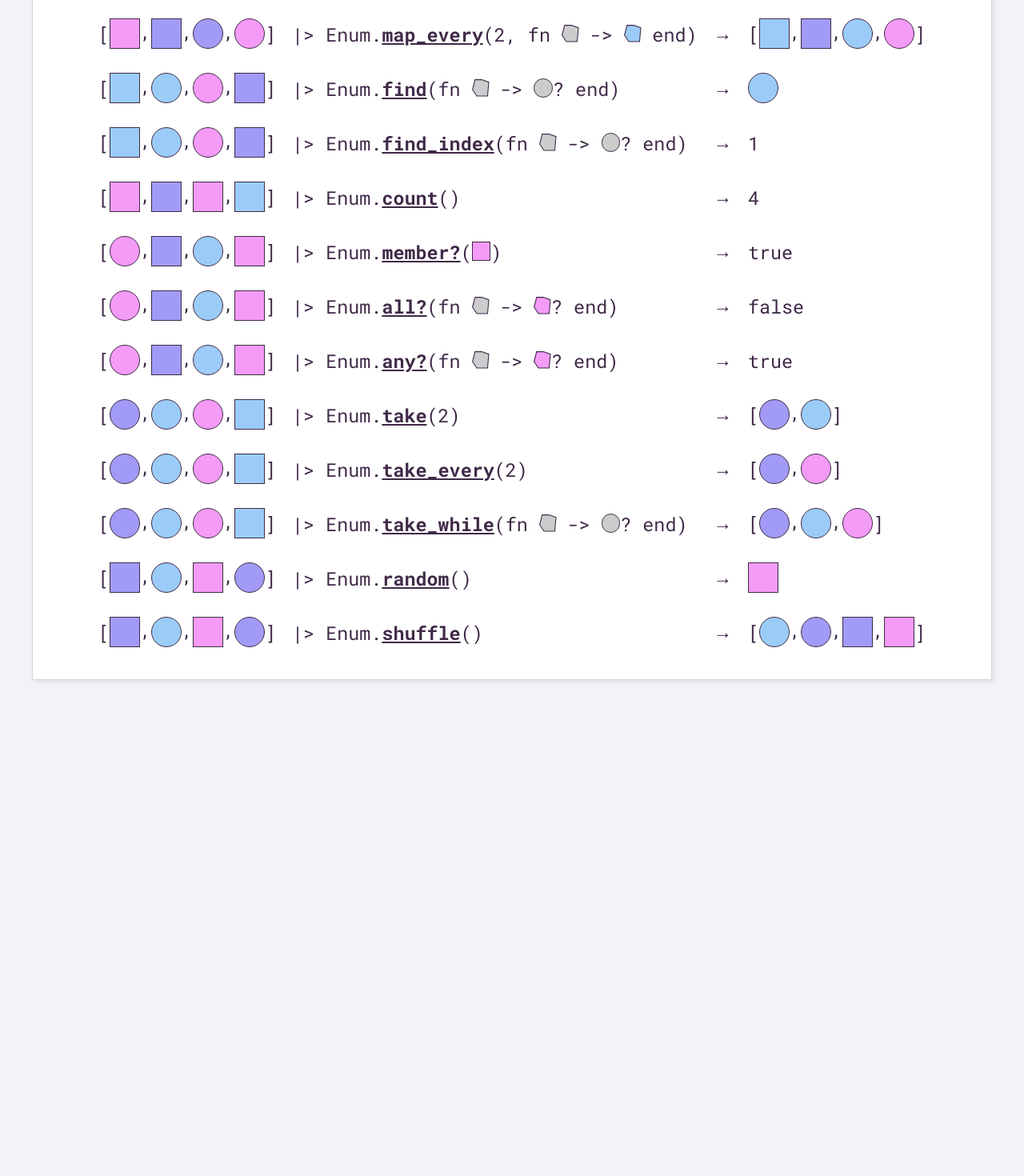
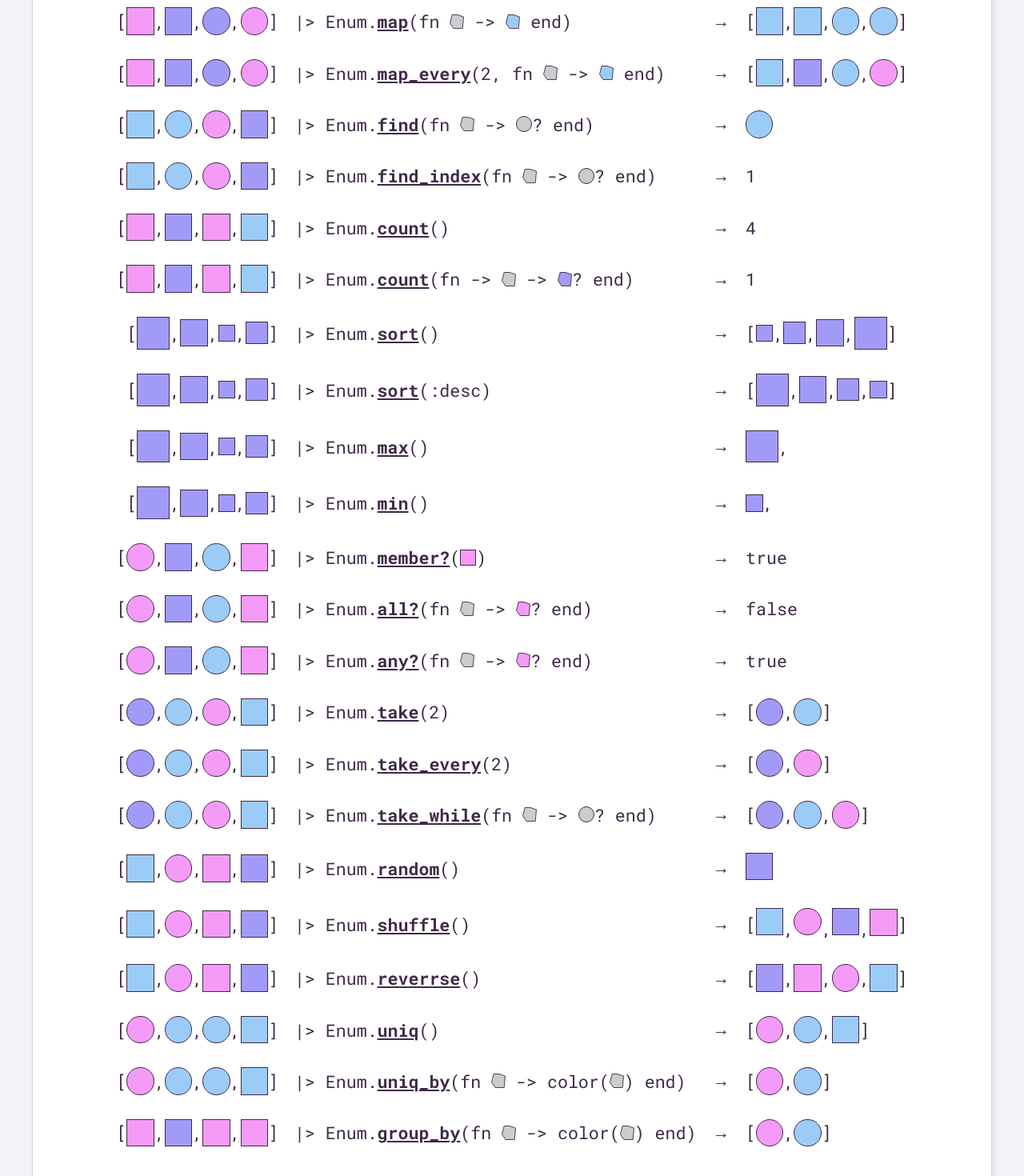
Before and after one commit to angelikatyborska/elixir-enum-cheatsheet, a Vue app: page / in a window 1280 px wide. Shown: the part 260-1730 px from the top of the page at 80% size. Before the commit the page ends 1150 px from the top, so only its background shows below. Built offline with nearby package versions, Linux system fonts and the light colour scheme.

Commit message:
This is not going to be a useful git history

```diff
--- a/src/App.vue
+++ b/src/App.vue
@@ -26,6 +26,34 @@
         <div class="list">
           <shape shape="square" color="color1"></shape><code>,</code>
           <shape shape="square" color="color3"></shape>
+        </div>
+        <code>]</code>
+      </div>
+
+
+      <div class="input">
+        <code>[</code>
+        <div class="list">
+          <shape shape="square" color="color1"></shape><code>,</code>
+          <shape shape="circle" color="color2"></shape><code>,</code>
+          <shape shape="square" color="color3"></shape><code>,</code>
+          <shape shape="circle" color="color1"></shape>
+        </div>
+        <code>]</code>
+      </div>
+      <div class="code">
+        <code>|> Enum.<em><a href="https://hexdocs.pm/elixir/Enum.html#reject/2">reject</a></em>(fn </code>
+        <shape></shape>
+        <code> -> </code>
+        <shape shape="square"></shape><code>?</code>
+        <code> end)</code>
+      </div>
+      <div class="arrow">→</div>
+      <div class="output">
+        <code>[</code>
+        <div class="list">
+          <shape shape="circle" color="color2"></shape><code>,</code>
+          <shape shape="circle" color="color1"></shape>
         </div>
         <code>]</code>
       </div>
@@ -136,6 +164,7 @@
         <code>1</code>
       </div>
 
+
       <div class="input">
         <code>[</code>
         <div class="list">
@@ -154,6 +183,118 @@
         <code>4</code>
       </div>
 
+
+      <div class="input">
+        <code>[</code>
+        <div class="list">
+          <shape shape="square" color="color3"></shape><code>,</code>
+          <shape shape="square" color="color1"></shape><code>,</code>
+          <shape shape="square" color="color3"></shape><code>,</code>
+          <shape shape="square" color="color2"></shape>
+        </div>
+        <code>]</code>
+      </div>
+      <div class="code">
+        <code>|> Enum.<em><a href="https://hexdocs.pm/elixir/Enum.html#count/1">count</a></em>(fn -> </code>
+        <shape></shape>
+        <code> -> </code>
+        <shape color="color1"></shape><code>?</code>
+        <code> end)</code>
+      </div>
+      <div class="arrow">→</div>
+      <div class="output">
+        <code>1</code>
+      </div>
+
+
+      <div class="input">
+        <code>[</code>
+        <div class="list">
+          <shape shape="square" color="color1" size="big"></shape><code>,</code>
+          <shape shape="square" color="color1"></shape><code>,</code>
+          <shape shape="square" color="color1" size="smaller"></shape><code>,</code>
+          <shape shape="square" color="color1" size="small"></shape>
+        </div>
+        <code>]</code>
+      </div>
+      <div class="code">
+        <code>|> Enum.<em><a href="https://hexdocs.pm/elixir/Enum.html#sort/1">sort</a></em>()</code>
+      </div>
+      <div class="arrow">→</div>
+      <div class="output">
+        <code>[</code>
+        <div class="list">
+          <shape shape="square" color="color1" size="smaller"></shape><code>,</code>
+          <shape shape="square" color="color1" size="small"></shape><code>,</code>
+          <shape shape="square" color="color1"></shape><code>,</code>
+          <shape shape="square" color="color1" size="big"></shape>
+        </div>
+        <code>]</code>
+      </div>
+
+
+      <div class="input">
+        <code>[</code>
+        <div class="list">
+          <shape shape="square" color="color1" size="big"></shape><code>,</code>
+          <shape shape="square" color="color1"></shape><code>,</code>
+          <shape shape="square" color="color1" size="smaller"></shape><code>,</code>
+          <shape shape="square" color="color1" size="small"></shape>
+        </div>
+        <code>]</code>
+      </div>
+      <div class="code">
+        <code>|> Enum.<em><a href="https://hexdocs.pm/elixir/Enum.html#sort/2">sort</a></em>(:desc)</code>
+      </div>
+      <div class="arrow">→</div>
+      <div class="output">
+        <code>[</code>
+        <div class="list">
+          <shape shape="square" color="color1" size="big"></shape><code>,</code>
+          <shape shape="square" color="color1"></shape><code>,</code>
+          <shape shape="square" color="color1" size="small"></shape><code>,</code>
+          <shape shape="square" color="color1" size="smaller"></shape>
+        </div>
+        <code>]</code>
+      </div>
+
+
+      <div class="input">
+        <code>[</code>
+        <div class="list">
+          <shape shape="square" color="color1" size="big"></shape><code>,</code>
+          <shape shape="square" color="color1"></shape><code>,</code>
+          <shape shape="square" color="color1" size="smaller"></shape><code>,</code>
+          <shape shape="square" color="color1" size="small"></shape>
+        </div>
+        <code>]</code>
+      </div>
+      <div class="code">
+        <code>|> Enum.<em><a href="https://hexdocs.pm/elixir/Enum.html#max/1">max</a></em>()</code>
+      </div>
+      <div class="arrow">→</div>
+      <div class="output">
+        <shape shape="square" color="color1" size="big"></shape><code>,</code>
+      </div>
+
+
+      <div class="input">
+        <code>[</code>
+        <div class="list">
+          <shape shape="square" color="color1" size="big"></shape><code>,</code>
+          <shape shape="square" color="color1"></shape><code>,</code>
+          <shape shape="square" color="color1" size="smaller"></shape><code>,</code>
+          <shape shape="square" color="color1" size="small"></shape>
+        </div>
+        <code>]</code>
+      </div>
+      <div class="code">
+        <code>|> Enum.<em><a href="https://hexdocs.pm/elixir/Enum.html#min/1">min</a></em>()</code>
+      </div>
+      <div class="arrow">→</div>
+      <div class="output">
+        <shape shape="square" color="color1" size="smaller"></shape><code>,</code>
+      </div>
 
       <div class="input">
         <code>[</code>
@@ -302,10 +443,10 @@
       <div class="input">
         <code>[</code>
         <div class="list">
-          <shape shape="square" color="color1"></shape><code>,</code>
-          <shape shape="circle" color="color2"></shape><code>,</code>
+          <shape shape="square" color="color2"></shape><code>,</code>
+          <shape shape="circle" color="color3"></shape><code>,</code>
           <shape shape="square" color="color3"></shape><code>,</code>
-          <shape shape="circle" color="color1"></shape>
+          <shape shape="square" color="color1"></shape>
         </div>
         <code>]</code>
       </div>
@@ -314,17 +455,19 @@
       </div>
       <div class="arrow">→</div>
       <div class="output">
-        <shape shape="square" color="color3"></shape>
+          <span v-bind:key="shape[2]" v-for="(shape, index) in shuffle([['square', 'color2', 0], ['circle', 'color3', 1], ['square', 'color3', 2], ['square', 'color1', 3]])">
+            <shape :shape="shape[0]" :color="shape[1]" v-if="index === 0"></shape>
+          </span>
       </div>
 
 
       <div class="input">
         <code>[</code>
         <div class="list">
-          <shape shape="square" color="color1"></shape><code>,</code>
-          <shape shape="circle" color="color2"></shape><code>,</code>
+          <shape shape="square" color="color2"></shape><code>,</code>
+          <shape shape="circle" color="color3"></shape><code>,</code>
           <shape shape="square" color="color3"></shape><code>,</code>
-          <shape shape="circle" color="color1"></shape>
+          <shape shape="square" color="color1"></shape>
         </div>
         <code>]</code>
       </div>
@@ -335,10 +478,115 @@
       <div class="output">
         <code>[</code>
         <div class="list">
+          <span v-bind:key="shape[2]" v-for="(shape, index) in shuffle([['square', 'color2', 0], ['circle', 'color3', 1], ['square', 'color3', 2], ['square', 'color1', 3]])">
+            <shape :shape="shape[0]" :color="shape[1]"></shape><code v-if="index < 3">,</code>
+          </span>
+        </div>
+        <code>]</code>
+      </div>
+
+
+      <div class="input">
+        <code>[</code>
+        <div class="list">
+          <shape shape="square" color="color2"></shape><code>,</code>
+          <shape shape="circle" color="color3"></shape><code>,</code>
+          <shape shape="square" color="color3"></shape><code>,</code>
+          <shape shape="square" color="color1"></shape>
+        </div>
+        <code>]</code>
+      </div>
+      <div class="code">
+        <code>|> Enum.<em><a href="https://hexdocs.pm/elixir/Enum.html#reverrse/1">reverrse</a></em>()</code>
+      </div>
+      <div class="arrow">→</div>
+      <div class="output">
+        <code>[</code>
+        <div class="list">
+          <shape shape="square" color="color1"></shape><code>,</code>
+          <shape shape="square" color="color3"></shape><code>,</code>
+          <shape shape="circle" color="color3"></shape><code>,</code>
+          <shape shape="square" color="color2"></shape>
+        </div>
+        <code>]</code>
+      </div>
+
+
+      <div class="input">
+        <code>[</code>
+        <div class="list">
+          <shape shape="circle" color="color3"></shape><code>,</code>
           <shape shape="circle" color="color2"></shape><code>,</code>
-          <shape shape="circle" color="color1"></shape><code>,</code>
+          <shape shape="circle" color="color2"></shape><code>,</code>
+          <shape shape="square" color="color2"></shape>
+        </div>
+        <code>]</code>
+      </div>
+      <div class="code">
+        <code>|> Enum.<em><a href="https://hexdocs.pm/elixir/Enum.html#uniq/1">uniq</a></em>()</code>
+      </div>
+      <div class="arrow">→</div>
+      <div class="output">
+        <code>[</code>
+        <div class="list">
+          <shape shape="circle" color="color3"></shape><code>,</code>
+          <shape shape="circle" color="color2"></shape><code>,</code>
+          <shape shape="square" color="color2"></shape>
+        </div>
+        <code>]</code>
+      </div>
+
+      <div class="input">
+        <code>[</code>
+        <div class="list">
+          <shape shape="circle" color="color3"></shape><code>,</code>
+          <shape shape="circle" color="color2"></shape><code>,</code>
+          <shape shape="circle" color="color2"></shape><code>,</code>
+          <shape shape="square" color="color2"></shape>
+        </div>
+        <code>]</code>
+      </div>
+      <div class="code">
+        <code>|> Enum.<em><a href="https://hexdocs.pm/elixir/Enum.html#uniq_by/2">uniq_by</a></em>(fn </code>
+        <shape></shape>
+        <code> -> color(</code>
+        <shape></shape>
+        <code>) end)</code>
+      </div>
+      <div class="arrow">→</div>
+      <div class="output">
+        <code>[</code>
+        <div class="list">
+          <shape shape="circle" color="color3"></shape><code>,</code>
+          <shape shape="circle" color="color2"></shape>
+        </div>
+        <code>]</code>
+      </div>
+
+
+      <div class="input">
+        <code>[</code>
+        <div class="list">
+          <shape shape="square" color="color3"></shape><code>,</code>
           <shape shape="square" color="color1"></shape><code>,</code>
+          <shape shape="square" color="color3"></shape><code>,</code>
           <shape shape="square" color="color3"></shape>
+        </div>
+        <code>]</code>
+      </div>
+      <div class="code">
+        <code>|> Enum.<em><a href="https://hexdocs.pm/elixir/Enum.html#group_by/2">group_by</a></em>(fn </code>
+        <shape></shape>
+        <code> -> color(</code>
+        <shape></shape>
+        <code>) end)</code>
+      </div>
+      <div class="arrow">→</div>
+      <div class="output">
+        <code>[</code>
+        <div class="list">
+          <shape shape="circle" color="color3"></shape><code>,</code>
+          <shape shape="circle" color="color2"></shape>
         </div>
         <code>]</code>
       </div>
@@ -355,6 +603,16 @@ export default {
   name: 'app',
   components: { Shape },
   data() {},
+  methods: {
+    shuffle(a) {
+      const b = [...a];
+      for (let i = b.length - 1; i > 0; i -= 1) {
+        const j = Math.floor(Math.random() * (i + 1));
+        [b[i], b[j]] = [b[j], b[i]];
+      }
+      return b;
+    },
+  },
 };
 </script>
 
@@ -366,8 +624,8 @@ $text-color: #3f2947;
 :root {
   --svg-ratio: 1;
   --small-shape-ratio: 0.5;
-  --shape-size: 2rem;
-  --small-shape-size: 1.2rem;
+  --shape-size: 1.8rem;
+  --small-shape-size: 1rem;
   --undefined-shape-color: #ccc;
   --shape-border-color: #{$text-color};
   --shape-border-size: 1px;
@@ -387,7 +645,7 @@ html {
 }
 
 h1 {
-  font-size: 2rem;
+  font-size: 1.8rem;
   margin-top: 40px;
   font-weight: normal;
 }
@@ -396,7 +654,7 @@ main {
   max-width: 1200px;
   margin: 0 auto;
   font-family: 'Roboto', sans-serif;
-  font-size: 1.3rem;
+  font-size: 1.2rem;
 }
 
 code {
@@ -445,6 +703,7 @@ code {
 
 .list {
   display: inline-flex;
+  align-items: center;
 }
 
 .code {
--- a/src/Shape.vue
+++ b/src/Shape.vue
@@ -12,27 +12,22 @@ export default {
   props: {
     shape: String,
     color: String,
+    size: String,
   },
   computed: {
     className() {
-      return `shape ${this.shape || 'undefined-shape'} ${this.color}`;
+      return `shape ${this.shape || 'undefined-shape'} ${this.color} ${this.size || ''}`;
     },
     ariaLabel() {
       const colors = { color1: 'purple', color2: 'blue', color3: 'pink' };
       const color = colors[this.color];
-      if (this.shape && color) {
-        return `${color} ${this.shape}`;
+      const words = [this.size, color, this.shape || 'shape'].filter(x => x);
+
+      if (words.length > 1) {
+        return words.join(' ');
       }
 
-      if (this.shape) {
-        return this.shape;
-      }
-
-      if (color) {
-        return `${color} shape`;
-      }
-
-      return 'any shape';
+      return 'any shape of any color';
     },
   },
 };
@@ -60,6 +55,21 @@ svg {
     svg * {
       stroke-width: calc(var(--shape-border-size) * var(--svg-ratio) / var(--small-shape-ratio));
     }
+  }
+
+  &.smaller {
+    width: calc(var(--shape-size) * 0.6);
+    height: calc(var(--shape-size) * 0.6);
+  }
+
+  &.small {
+    width: calc(var(--shape-size) * 0.8);
+    height: calc(var(--shape-size) * 0.8);
+  }
+
+  &.big {
+    width: calc(var(--shape-size) * 1.2);
+    height: calc(var(--shape-size) * 1.2);
   }
 
   svg {
```
